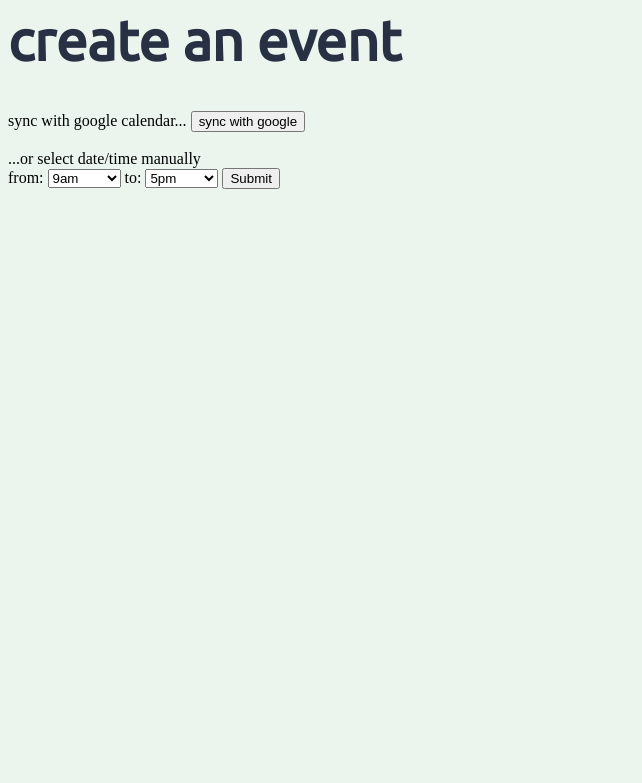
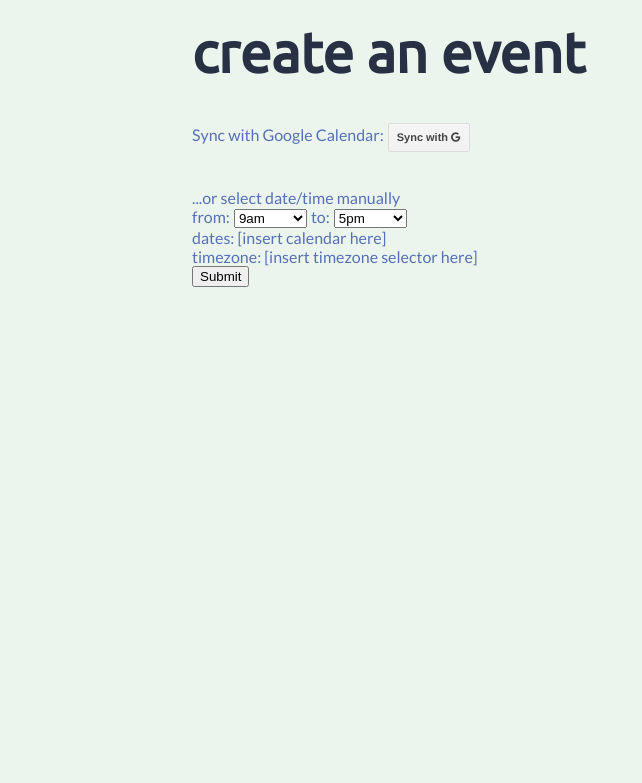
Before and after one commit to cory2067/howabout.xyz, a Flask app: page / in a window 1280 px wide. Shown: the top 783 px of the page, without its empty margins (0-642 px from the left). Run offline with Flask 2, Linux system fonts and the light colour scheme; some libraries are stand-ins or nearby versions.

Commit message:
more frontend changes

```diff
--- a/static/css/main.css
+++ b/static/css/main.css
@@ -1,4 +1,8 @@
 body {
+	width: 70%;
+	margin-left: auto;
+	margin-right: auto;
+	margin-top: 20px;
 	background-color: #EBF5EE;
 }
 
@@ -9,7 +13,52 @@ h1 {
 }
 
 p {
-	font: 'Lato', sans-serif;
+	display: inline;
+	font-family: 'Lato', sans-serif;
 	color: #5670B7;
-	font-size: 14px;
 }
+
+/* .button and .button:hover code taken from http://cssdeck.com/labs/google-buttons */
+
+.button {
+	display: inline-block;
+	background-color: #f5f5f5;
+	background-image: -webkit-linear-gradient(top,#f5f5f5,#f1f1f1);
+	background-image: -moz-linear-gradient(top,#f5f5f5,#f1f1f1);
+	background-image: -ms-linear-gradient(top,#f5f5f5,#f1f1f1);
+	background-image: -o-linear-gradient(top,#f5f5f5,#f1f1f1);
+	background-image: linear-gradient(top,#f5f5f5,#f1f1f1);
+	color: #444;
+	font-family: 'Helvetica Neue', sans-serif;
+
+	border: 1px solid #dcdcdc;
+	-webkit-border-radius: 2px;
+	-moz-border-radius: 2px;
+	border-radius: 2px;
+
+	cursor: default;
+	font-size: 11px;
+	font-weight: bold;
+	text-align: center;
+	height: 27px;
+	line-height: 27px;
+	min-width: 54px;
+	padding: 0 8px;
+	text-decoration: none;
+}
+
+.button:hover {
+	background-color: #F8F8F8;
+	background-image: -webkit-linear-gradient(top,#f8f8f8,#f1f1f1);
+	background-image: -moz-linear-gradient(top,#f8f8f8,#f1f1f1);
+	background-image: -ms-linear-gradient(top,#f8f8f8,#f1f1f1);
+	background-image: -o-linear-gradient(top,#f8f8f8,#f1f1f1);
+	background-image: linear-gradient(top,#f8f8f8,#f1f1f1);
+
+	border: 1px solid #C6C6C6;
+	color: #333;
+
+	-webkit-box-shadow: 0px 1px 1px rgba(0,0,0,.1);
+	-moz-box-shadow: 0px 1px 1px rgba(0,0,0,.1);
+	box-shadow: 0px 1px 1px rgba(0,0,0,.1);
+}
--- a/static/scss/main.scss
+++ /dev/null
@@ -1,27 +0,0 @@
-$dark_blue: #283044;
-$blue: #5670B7;
-$light_blue: #7EB2DD;
-$white: #EBF5EE;
-$purple: #564787;
-$green: #53DD6C;
-
-$main-font: 'Lato', sans-serif;
-$friendly-font: 'M PLUS Rounded 1c', sans-serif;
-$ubuntu: 'Ubuntu', sans-serif, 400;
-$ubuntu-head: 'Ubuntu', sans-serif, 500;
-
-body {
-	background-color: $white;
-}
-
-h1 {
-	font: 100% $ubuntu-head
-	color: $dark_blue
-	font-size: 56px;
-}
-
-p {
-	font: $main-font
-	color: $blue
-	font-size: 14px;
-}
--- a/templates/base.html
+++ b/templates/base.html
@@ -2,6 +2,9 @@
     <head>
     	<title>how about...</title>
     	<link href="https://fonts.googleapis.com/css?family=Lato|M+PLUS+Rounded+1c|Ubuntu" rel="stylesheet">
+    	<link href="https://fonts.googleapis.com/css?family=Lato" rel="stylesheet">
+
+    	<link rel="stylesheet" href="https://cdnjs.cloudflare.com/ajax/libs/font-awesome/4.7.0/css/font-awesome.min.css">
     	<link rel="stylesheet" href="/static/css/main.css" />
     </head>
     <body>
--- a/templates/create.html
+++ b/templates/create.html
@@ -4,14 +4,13 @@
 <h1>create an event</h1>
 
 <!-- event calendar interface goes here -->
-sync with google calendar...
-<button id="google-button">sync with google</button>
+<div><p>Sync with Google Calendar:</p> <a href="/login" class="button default">Sync with <i class="fa fa-google"></i></a></div>
 
 <br><br>
 
-...or select date/time manually
-<form action="" method="POST">
-	from:
+<p>...or select date/time manually</p>
+<form action="/availability" method="POST"> <!-- TODO: connect this form to event.html -->
+	<p>from:</p>
 	<select name="from time" size="1">
 		<option value="midnight">midnight</option>
 		<option value="1am">1am</option>
@@ -39,7 +38,7 @@ sync with google calendar...
 		<option value="11pm">11pm</option>
 		<option value="midnight">midnight</option>
 	</select>
-	to:
+	<p>to:</p>
 	<select name="to time" size="1">
 		<option value="midnight">midnight</option>
 		<option value="1am">1am</option>
@@ -67,7 +66,12 @@ sync with google calendar...
 		<option value="11pm">11pm</option>
 		<option value="midnight">midnight</option>
 		<option value="midnight"></option>
-	</select>
+	</select><br>
+
+	<p>dates: [insert calendar here]</p><br>
+
+	<p>timezone: [insert timezone selector here]</p><br>
+
 	<input type="submit">
 </form>
 {% endblock %}
```
Also changed, not shown: static/images/google_icon.png (added).
